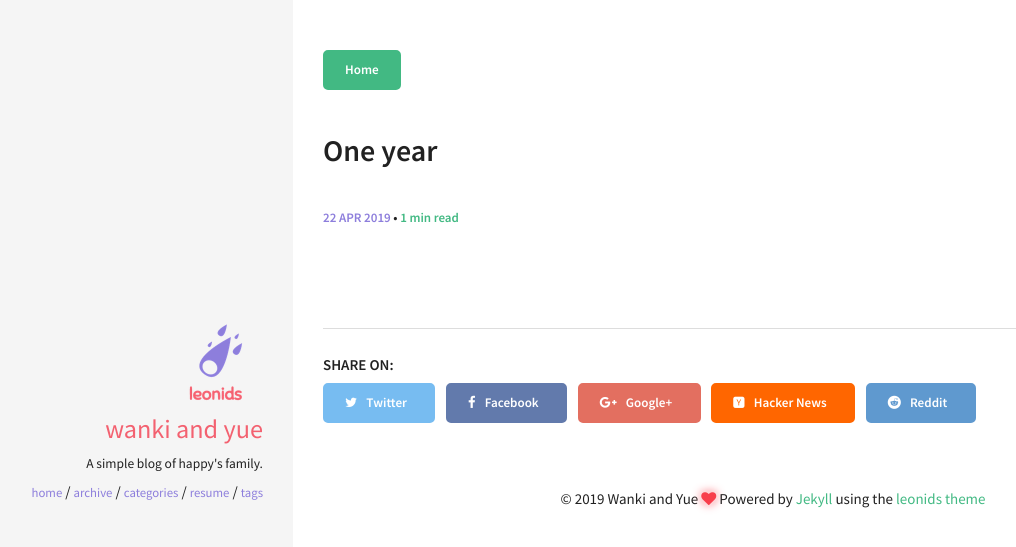
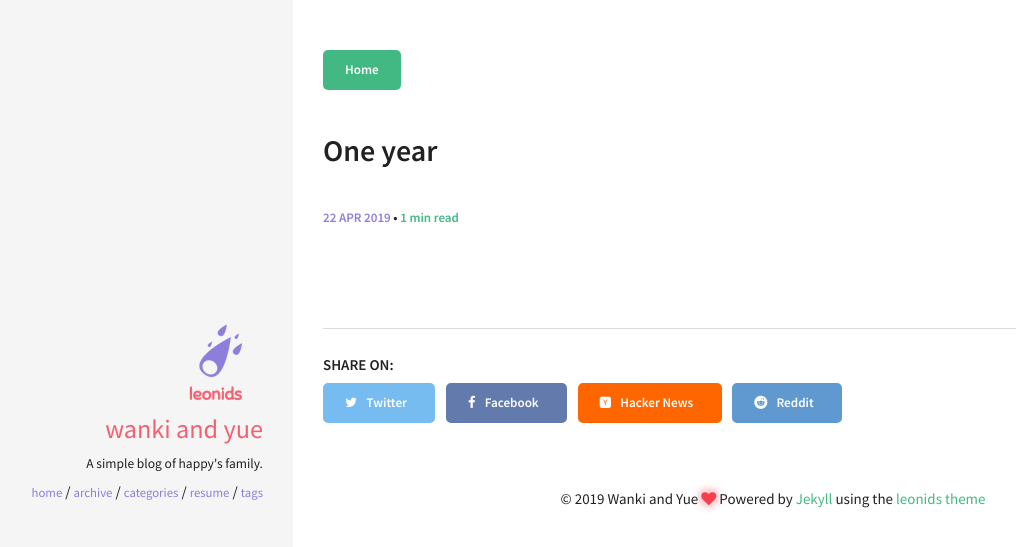
Before and after one commit to YueLi02/YueLi02.github.io, a Jekyll site: the page built from _posts/2019-04-22-one-year.md, in a window 1280 px wide. Shown: the top 547 px of the page, without its empty margins (27-1043 px from the left). Built offline with Jekyll 4.4.1, drawn with Linux system fonts in a browser that asks for light colours.

Commit message:
Update post.html

```diff
--- a/_layouts/post.html
+++ b/_layouts/post.html
@@ -50,9 +50,6 @@ layout: default
       <a href="https://www.facebook.com/sharer/sharer.php?u={{ site.url }}{{ page.url }}" class="facebook btn" title="Share on Facebook"><i class="fa fa-facebook"></i><span> Facebook</span></a>
     </li>
     <li>
-      <a href="https://plus.google.com/share?url={{ site.url }}{{ page.url }}" class="google-plus btn" title="Share on Google Plus"><i class="fa fa-google-plus"></i><span> Google+</span></a>
-    </li>
-    <li>
       <a href="https://news.ycombinator.com/submitlink?u={{ site.url }}{{ page.url }}" class="hacker-news btn" title="Share on Hacker News"><i class="fa fa-hacker-news"></i><span> Hacker News</span></a>
     </li>
     <li>
```
